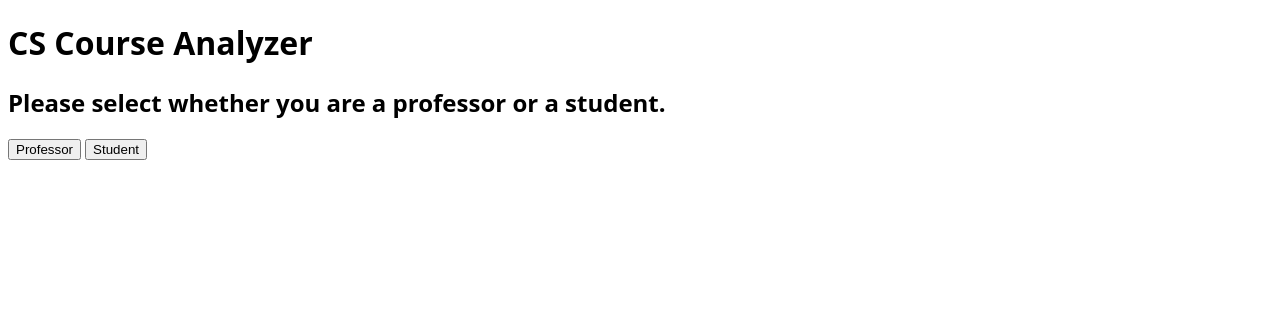
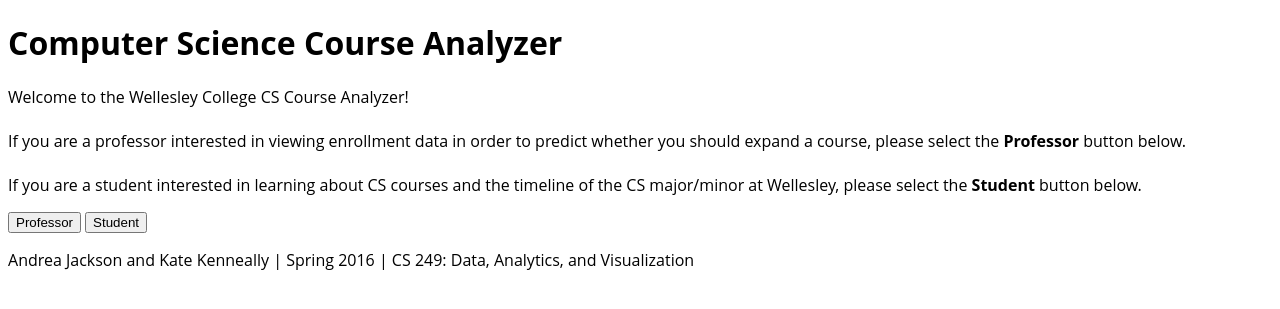
Before and after one commit to ajackso/Course-Analyzer, a Flask app: page / in a window 1280 px wide. Shown: the top 309 px of the page. Run offline with Flask 2, Linux system fonts and the light colour scheme; some libraries are stand-ins or nearby versions.

Commit message:
fleshed out index, structural/aesthetic changes

```diff
--- a/templates/index.html
+++ b/templates/index.html
@@ -13,16 +13,36 @@
 
     <body>
 
+        <div id="wrapper">
+
+            <div id="content">
+
                 <header>
-            <h1>CS Course Analyzer</h1>
+                    <h1>Computer Science Course Analyzer</h1>
                 </header>
 
                 <section>
-            <h2>Please select whether you are a professor or a student.</h2>
+                    <p id="welcome">
+                        Welcome to the Wellesley College CS Course Analyzer!
+                        <br>
+                        <br>
+                        If you are a professor interested in viewing enrollment data in order to predict whether you should expand a course, please select the <strong>Professor</strong> button below.
+                        <br>
+                        <br>
+                        If you are a student interested in learning about CS courses and the timeline of the CS major/minor at Wellesley, please select the <strong>Student</strong> button below.
+                    </p>
                 </section>
 
                 <a href="/professor"><button type="button">Professor</button></a>
                 <a href="/student"><button type="button">Student</button></a>
 
+            </div>
+
+            <div id="footer">
+                <p>Andrea Jackson and Kate Kenneally | Spring 2016 | CS 249: Data, Analytics, and Visualization</p>
+            </div>
+
+        </div>
+
   </body>
 </html>
--- a/templates/student.html
+++ b/templates/student.html
@@ -18,6 +18,7 @@
         <header>
             <h1>Aggregate Timeline of CS Majors/Minors</h1>
         </header>
+
 
             <div id="container">
 
```
Lines whose indentation alone changed are shown as unchanged.
